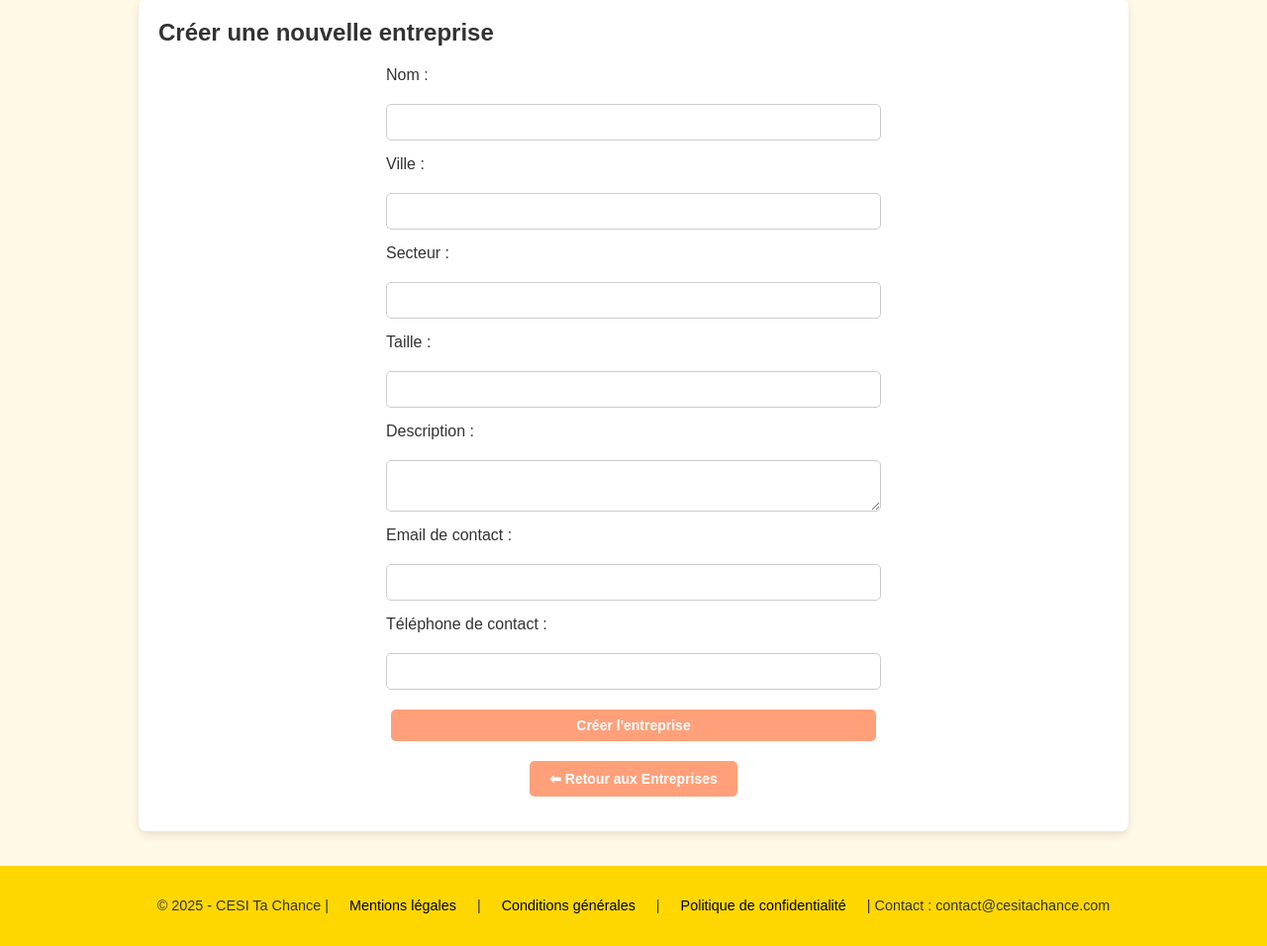
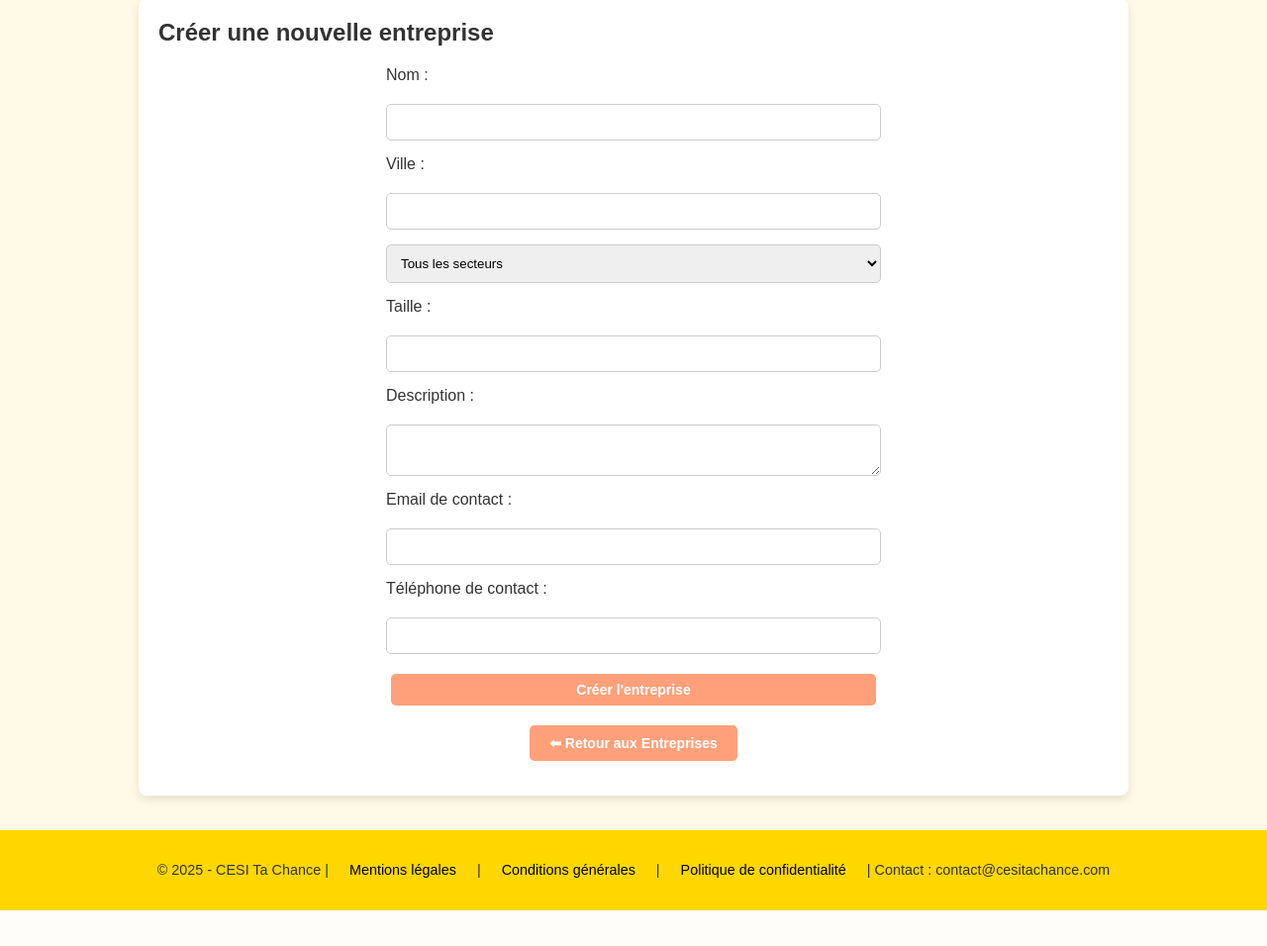
Before and after one commit to enzogilles/cesitachance, a PHP site: the page made by app/views/entreprises/creer.twig in a window 1280 px wide. Shown: the part 116-1072 px from the top of the page at 99% size. After the commit the page ends 1036 px from the top, so only its background shows below. Run offline with PHP 8.4, Linux system fonts and the light colour scheme; the template is opened without the code that fills it, so the values that code supplies are empty; some libraries are stand-ins or nearby versions.

Commit message:
menu déroulant secteur dans "créer entreprise"

```diff
--- a/app/views/entreprises/creer.twig
+++ b/app/views/entreprises/creer.twig
@@ -15,8 +15,12 @@
         <label for="ville">Ville :</label>
         <input type="text" id="ville" name="ville" required>
 
-        <label for="secteur">Secteur :</label>
-        <input type="text" id="secteur" name="secteur" required>
+        <select id="secteur" name="secteur">
+        <option value="">Tous les secteurs</option>
+        {% for secteurOption in secteurs %}
+            <option value="{{ secteurOption|e }}" {% if secteur is defined and secteur == secteurOption %}selected{% endif %}>{{ secteurOption|e }}</option>
+        {% endfor %}
+    </select>
 
         <label for="taille">Taille :</label>
         <input type="text" id="taille" name="taille" required>
```
